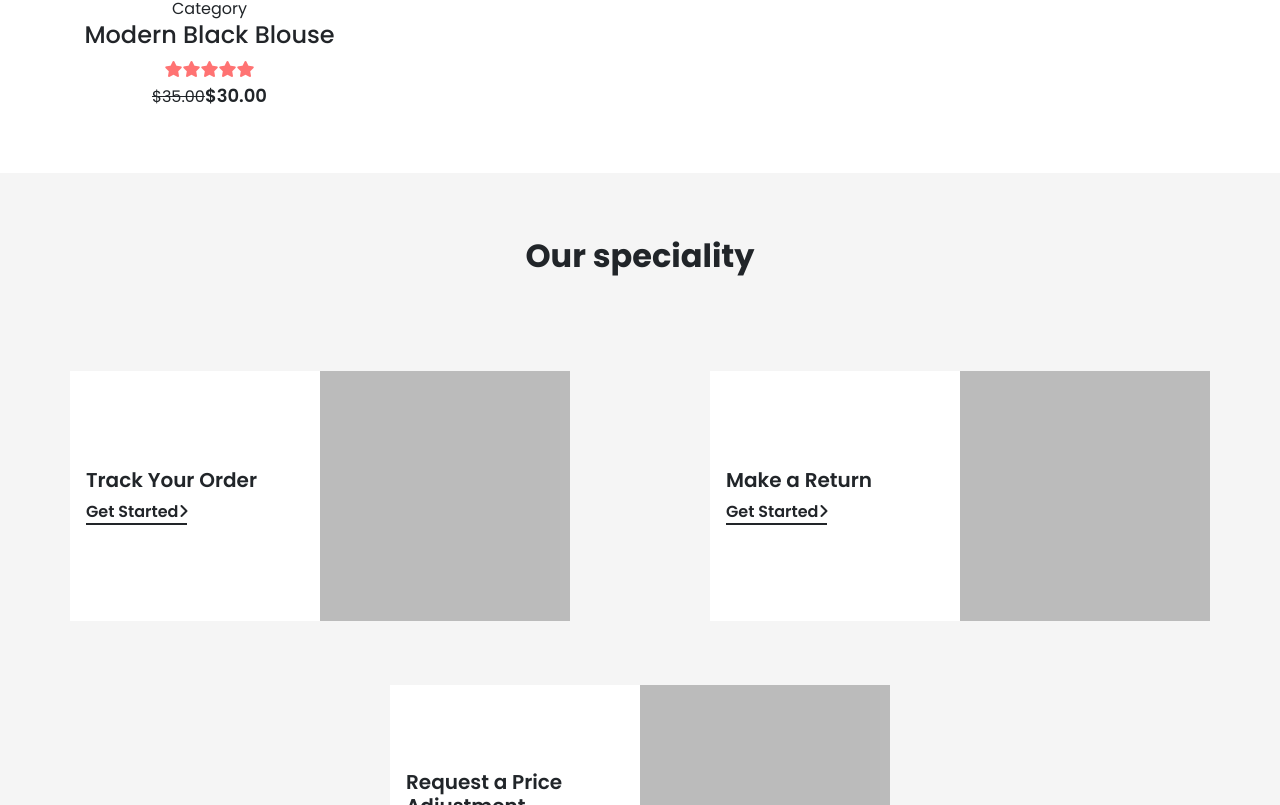
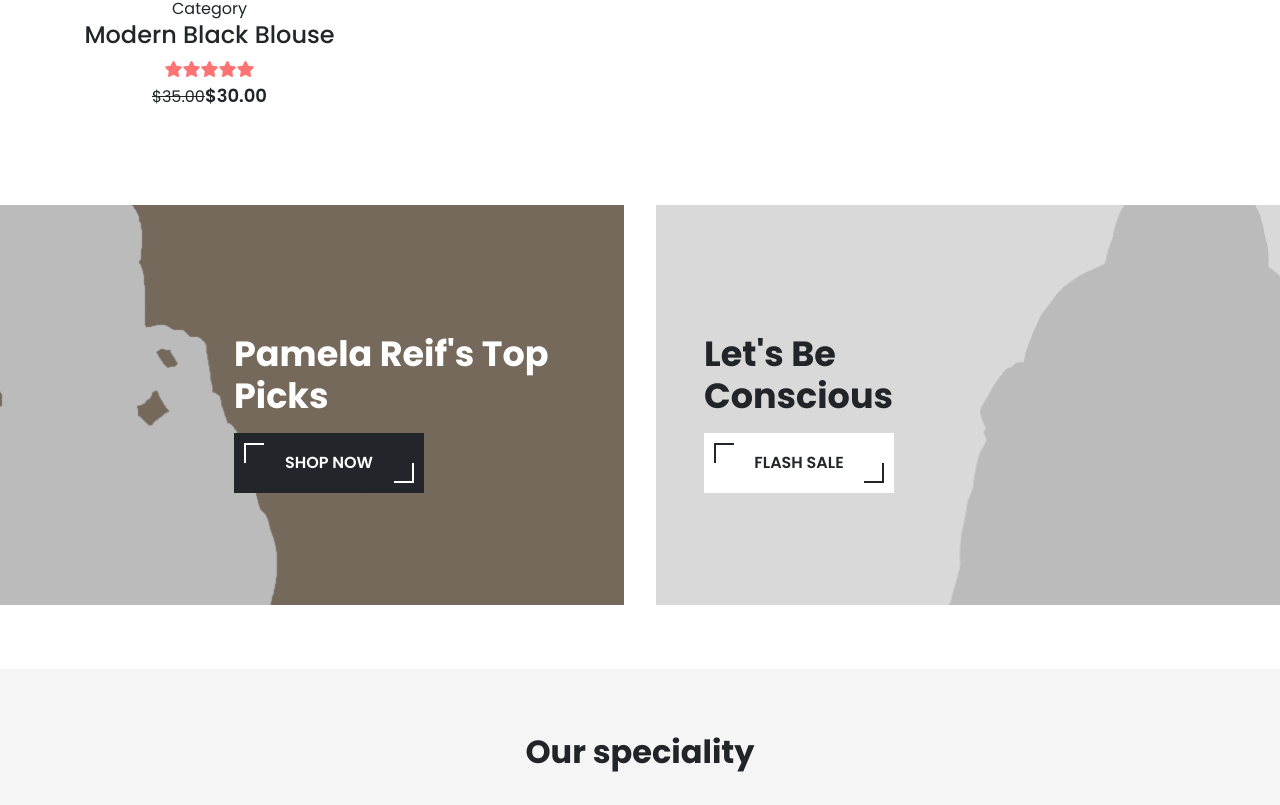
Before and after one commit to dennisGustavsson/frontEndJS-React-assignment, a React (Create React App) app: page / in a window 1280 px wide. Shown: the part 1842-2647 px from the top of the page. Built offline with nearby package versions, Linux system fonts and the light colour scheme.

Commit message:
added second jumbo

```diff
--- a/src/Assets/scss/components/_buttons.scss
+++ b/src/Assets/scss/components/_buttons.scss
@@ -6,6 +6,7 @@
     background-color: $theme-color;
     color: $color-theme-white;
     text-transform: uppercase;
+    text-decoration: none;
     font-weight: $font-w-semibold;
     min-width: 190px;
     min-height: 60px;
--- /dev/null
+++ b/src/Sections/Jumbotron2Section.js
@@ -0,0 +1,25 @@
+import pamelaImg from '../Assets/images/img-3.svg'
+import consciousImg from '../Assets/images/img-4.svg'
+const Jumbotron2Section = () => {
+  return (
+    <section class="jumbotron container">
+        <div class="jumbo-content pamela">
+            <img src={pamelaImg} alt=""/>
+            <div class="jumbo-text">
+                <h2>Pamela Reif's
+                    Top Picks</h2>
+                <button class="btn-theme">Shop now</button>
+            </div>
+        </div>
+        <div class="jumbo-content conscious">
+            <img src={consciousImg} alt=""/>
+            <div class="jumbo-text">
+                <h2>Let's Be <br/>
+                    Conscious</h2>
+                <button class="btn-theme">Flash sale</button>
+            </div>
+        </div>
+    </section>
+  )
+}
+export default Jumbotron2Section
--- a/src/Views/HomeView.js
+++ b/src/Views/HomeView.js
@@ -1,6 +1,7 @@
 import FeaturedProductsSection from "../Sections/FeaturedProductsSection"
 import { FooterSection } from "../Sections/FooterSection"
 import Jumbotron1Section from "../Sections/Jumbotron1Section"
+import Jumbotron2Section from "../Sections/Jumbotron2Section"
 import MainMenuSection from "../Sections/MainMenuSection"
 import OurSpecialitySection from "../Sections/OurSpecialitySection"
 import ShowcaseSection from "../Sections/ShowcaseSection"
@@ -12,6 +13,7 @@
     <ShowcaseSection/>
     <Jumbotron1Section/>
     <FeaturedProductsSection/>
+    <Jumbotron2Section/>
     <OurSpecialitySection/>
     <FooterSection/>
     </>
```
Also changed, not shown: src/App.min.css.
